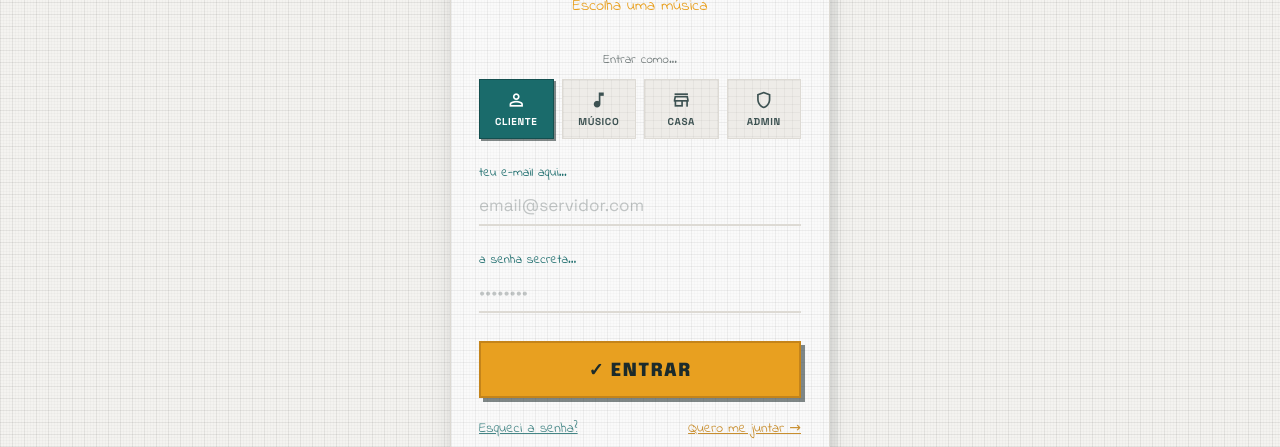
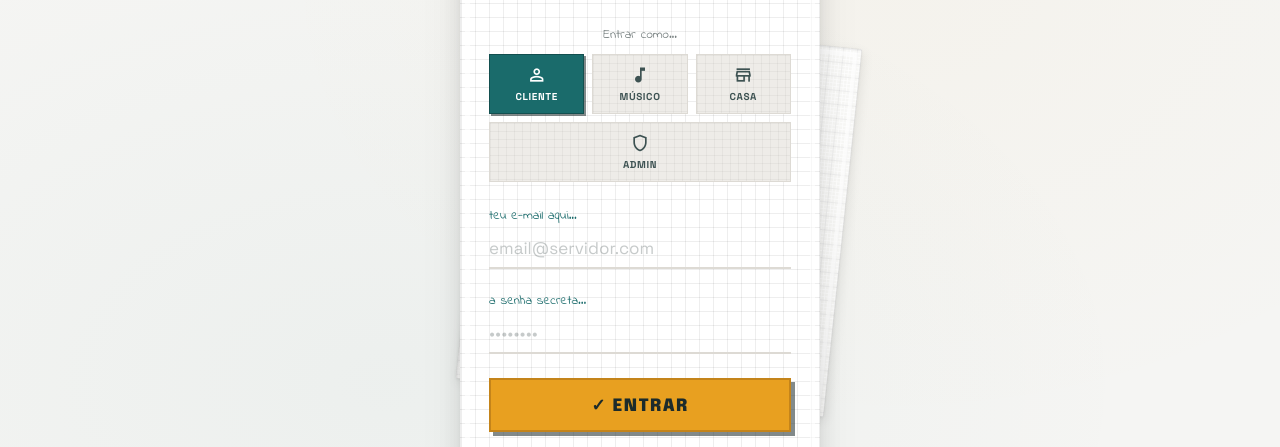
Before and after one commit to pietrosreis/guardanapON, a plain HTML site: page index.html in a window 1280 px wide. Shown: the part 178-625 px from the top of the page. Drawn offline with nearby package versions, Linux system fonts and the light colour scheme.

Commit message:
Add files via upload

```diff
--- a/css/styles.css
+++ b/css/styles.css
@@ -541,3 +541,157 @@ body {
   box-shadow:var(--shadow-soft);
   padding:20px; position:relative;
 }
+
+/* ============================================================
+   LOGIN — Guardanapo físico (waffle texture card)
+   Dois guardanapos empilhados levemente rotacionados
+   ============================================================ */
+
+/* Mixin waffle reutilizável via variável */
+.waffle-bg {
+  background-color: #fafafa;
+  background-image:
+    /* Sombra das células waffle — bordas em relevo */
+    linear-gradient(rgba(0,0,0,0.07) 1px, transparent 1px),
+    linear-gradient(90deg, rgba(0,0,0,0.07) 1px, transparent 1px),
+    /* Quadrículas internas finas */
+    linear-gradient(rgba(255,255,255,0.9) 1px, transparent 1px),
+    linear-gradient(90deg, rgba(255,255,255,0.9) 1px, transparent 1px);
+  background-size:
+    14px 14px,
+    14px 14px,
+    3.5px 3.5px,
+    3.5px 3.5px;
+}
+
+#screen-login {
+  align-items: center;
+  justify-content: center;
+  min-height: 100vh;
+  padding: 24px;
+  position: relative;
+  overflow: hidden;
+
+  /* Fundo branco limpo — como a foto do guardanapo */
+  background: #f5f5f3;
+  background-image:
+    radial-gradient(ellipse at 30% 70%, rgba(26,107,107,0.04) 0%, transparent 60%),
+    radial-gradient(ellipse at 70% 20%, rgba(232,160,32,0.03) 0%, transparent 50%);
+}
+
+/* Cruzes decorativas (+) nos cantos */
+#screen-login::before {
+  content: '+ + + +\A+ + + +\A+ + + +\A+ + + +';
+  white-space: pre;
+  position: absolute;
+  top: 28px; right: 24px;
+  font-size: 13px; font-weight: 700;
+  color: var(--teal); opacity: 0.22;
+  letter-spacing: 6px; line-height: 1.9;
+  font-family: 'Space Grotesk', sans-serif;
+  pointer-events: none;
+}
+#screen-login::after {
+  content: '+ + +\A+ + +\A+ + +';
+  white-space: pre;
+  position: absolute;
+  bottom: 44px; left: 24px;
+  font-size: 11px; font-weight: 700;
+  color: var(--teal); opacity: 0.16;
+  letter-spacing: 6px; line-height: 1.9;
+  font-family: 'Space Grotesk', sans-serif;
+  pointer-events: none;
+}
+
+/* Guardanapo de trás — levemente rotacionado, como na foto */
+.login-napkin-back {
+  position: absolute;
+  width: min(88vw, 370px);
+  max-width: 370px;
+
+  /* Altura proporcional ao conteúdo do front */
+  height: min(88vw, 370px);
+
+  /* Textura waffle */
+  background-color: #f8f8f6;
+  background-image:
+    linear-gradient(rgba(0,0,0,0.06) 1px, transparent 1px),
+    linear-gradient(90deg, rgba(0,0,0,0.06) 1px, transparent 1px),
+    linear-gradient(rgba(255,255,255,0.85) 1px, transparent 1px),
+    linear-gradient(90deg, rgba(255,255,255,0.85) 1px, transparent 1px);
+  background-size: 14px 14px, 14px 14px, 3.5px 3.5px, 3.5px 3.5px;
+
+  /* Rotação ligeiramente diferente do front */
+  transform: rotate(6deg) translateX(18px) translateY(-10px);
+
+  /* Borda de tecido — simula as bordas costuradas do guardanapo */
+  border: 1px solid rgba(0,0,0,0.08);
+  box-shadow:
+    2px 4px 12px rgba(0,0,0,0.08),
+    0 1px 3px rgba(0,0,0,0.05);
+
+  /* Borda costurada (simula o acabamento do guardanapo de tecido) */
+  outline: 4px solid rgba(255,255,255,0.7);
+  outline-offset: -8px;
+
+  z-index: 1;
+  pointer-events: none;
+  border-radius: 2px;
+}
+
+/* Guardanapo principal — o card de login */
+.login-napkin-main {
+  position: relative;
+  width: min(88vw, 360px);
+  max-width: 360px;
+  z-index: 2;
+
+  /* Textura waffle principal — mais visível */
+  background-color: #ffffff;
+  background-image:
+    linear-gradient(rgba(0,0,0,0.065) 1px, transparent 1px),
+    linear-gradient(90deg, rgba(0,0,0,0.065) 1px, transparent 1px),
+    linear-gradient(rgba(255,255,255,0.88) 1px, transparent 1px),
+    linear-gradient(90deg, rgba(255,255,255,0.88) 1px, transparent 1px);
+  background-size: 14px 14px, 14px 14px, 3.5px 3.5px, 3.5px 3.5px;
+
+  padding: 36px 28px 28px;
+
+  /* Leve rotação para imitar o guardanapo pousado na mesa */
+  transform: rotate(-2.5deg);
+
+  /* Sombra realista de objeto sobre superfície */
+  box-shadow:
+    0 2px 6px rgba(0,0,0,0.06),
+    0 8px 28px rgba(0,0,0,0.10),
+    0 20px 48px rgba(0,0,0,0.06);
+
+  border: 1px solid rgba(0,0,0,0.07);
+  border-radius: 2px;
+
+  /* Borda costurada interna — detalhe do guardanapo de tecido */
+  outline: 5px solid rgba(255,255,255,0.6);
+  outline-offset: -10px;
+
+  /* Linha teal na base */
+  border-bottom: 3px solid var(--teal);
+}
+
+/* Inputs dentro do guardanapo ficam levemente na diagonal também */
+.login-napkin-main .ink-input,
+.login-napkin-main .btn-gold,
+.login-napkin-main .role-selector {
+  /* Contrabalanceia a rotação do card para o conteúdo ficar legível */
+  position: relative;
+}
+
+/* Dobra do canto — detalhe realista */
+.login-napkin-main::before {
+  content: '';
+  position: absolute;
+  bottom: 0; right: 0;
+  width: 0; height: 0;
+  border-style: solid;
+  border-width: 0 0 18px 18px;
+  border-color: transparent transparent rgba(0,0,0,0.06) transparent;
+}
--- a/index.html
+++ b/index.html
@@ -43,14 +43,19 @@
      SCREEN 1: LOGIN
      ============================================================ -->
 <div class="screen active" id="screen-login">
-  <div class="napkin-card animate-in">
+
+  <!-- Guardanapo de trás (rotacionado, decorativo) -->
+  <div class="login-napkin-back"></div>
+
+  <!-- Guardanapo principal (o card de login) -->
+  <div class="login-napkin-main animate-in">
 
     <!-- Logo -->
-    <div style="text-align:center; margin-bottom:32px;">
-      <h1 class="font-headline" style="font-size:42px; letter-spacing:-0.04em; line-height:1;">
+    <div style="text-align:center; margin-bottom:28px;">
+      <h1 class="font-headline" style="font-size:38px; letter-spacing:-0.04em; line-height:1;">
         <span class="logo-text"><span class="base">Guardanap</span><span class="on">On</span></span>
       </h1>
-      <p class="font-scribble" style="margin-top:10px; font-size:16px; color:var(--gold);">Escolha uma música</p>
+      <p class="font-scribble" style="margin-top:8px; font-size:16px; color:var(--gold);">Escolha uma música</p>
     </div>
 
     <!-- Seleção de papel -->
@@ -75,7 +80,7 @@
     </div>
 
     <!-- Campos -->
-    <div style="margin-bottom:24px;">
+    <div style="margin-bottom:22px;">
       <label class="ink-label" for="login-email">teu e-mail aqui...</label>
       <input class="ink-input" id="login-email" type="email" placeholder="email@servidor.com" autocomplete="email"/>
     </div>
@@ -89,26 +94,26 @@
     <div class="auth-error" id="auth-error"></div>
 
     <!-- Submit -->
-    <div style="margin-top:28px;">
-      <button class="btn-gold" style="width:100%; font-size:18px; padding:16px;" onclick="App.doLogin()">
+    <div style="margin-top:24px;">
+      <button class="btn-gold" style="width:100%; font-size:17px; padding:15px;" onclick="App.doLogin()">
         ✓ ENTRAR
       </button>
     </div>
 
     <!-- Links -->
-    <div style="display:flex; justify-content:space-between; margin-top:20px;">
+    <div style="display:flex; justify-content:space-between; margin-top:18px;">
       <span class="font-scribble" style="font-size:14px; text-decoration:underline; cursor:pointer; color:var(--teal); opacity:0.8;">Esqueci a senha?</span>
-      <span class="font-scribble" style="font-size:14px; text-decoration:underline; cursor:pointer; color:var(--gold-dark); opacity:0.9;"
+      <span class="font-scribble" style="font-size:14px; text-decoration:underline; cursor:pointer; color:var(--gold-dark);"
             onclick="App.showScreen('screen-register')">Quero me juntar →</span>
     </div>
 
     <!-- Ícone decorativo -->
-    <div style="text-align:center; margin-top:24px; opacity:0.2;">
-      <span class="material-symbols-outlined" style="font-size:32px;">coffee</span>
+    <div style="text-align:center; margin-top:20px; opacity:0.18;">
+      <span class="material-symbols-outlined" style="font-size:28px;">coffee</span>
     </div>
 
     <!-- Scribble de rodapé -->
-    <div style="position:absolute; bottom:12px; right:14px; font-family:'Indie Flower',cursive; font-size:10px; opacity:0.2; text-transform:uppercase; letter-spacing:0.1em; transform:rotate(-45deg);">
+    <div style="position:absolute; bottom:14px; right:16px; font-family:'Indie Flower',cursive; font-size:9px; opacity:0.15; text-transform:uppercase; letter-spacing:0.1em; transform:rotate(-45deg);">
       Pague a conta antes de sair
     </div>
   </div>
```
